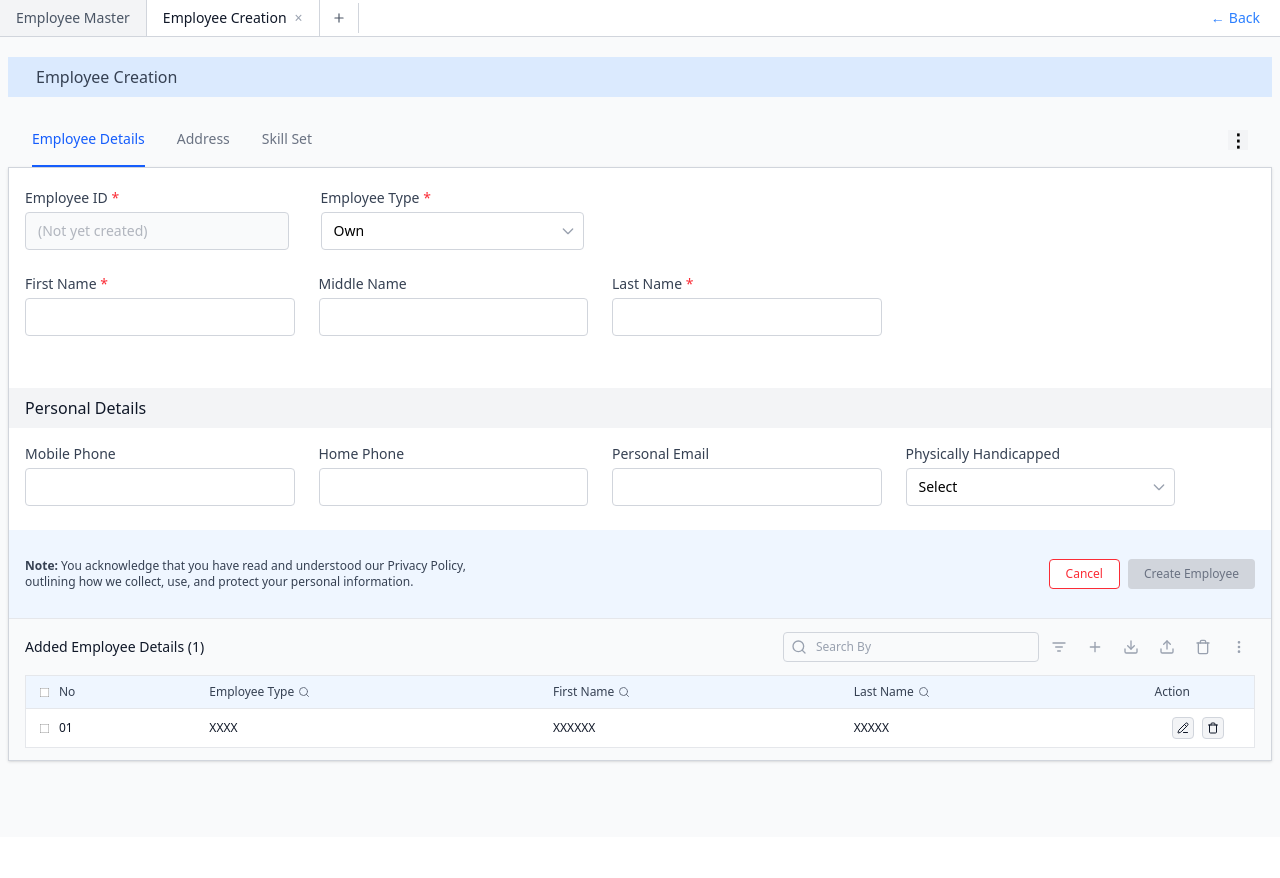
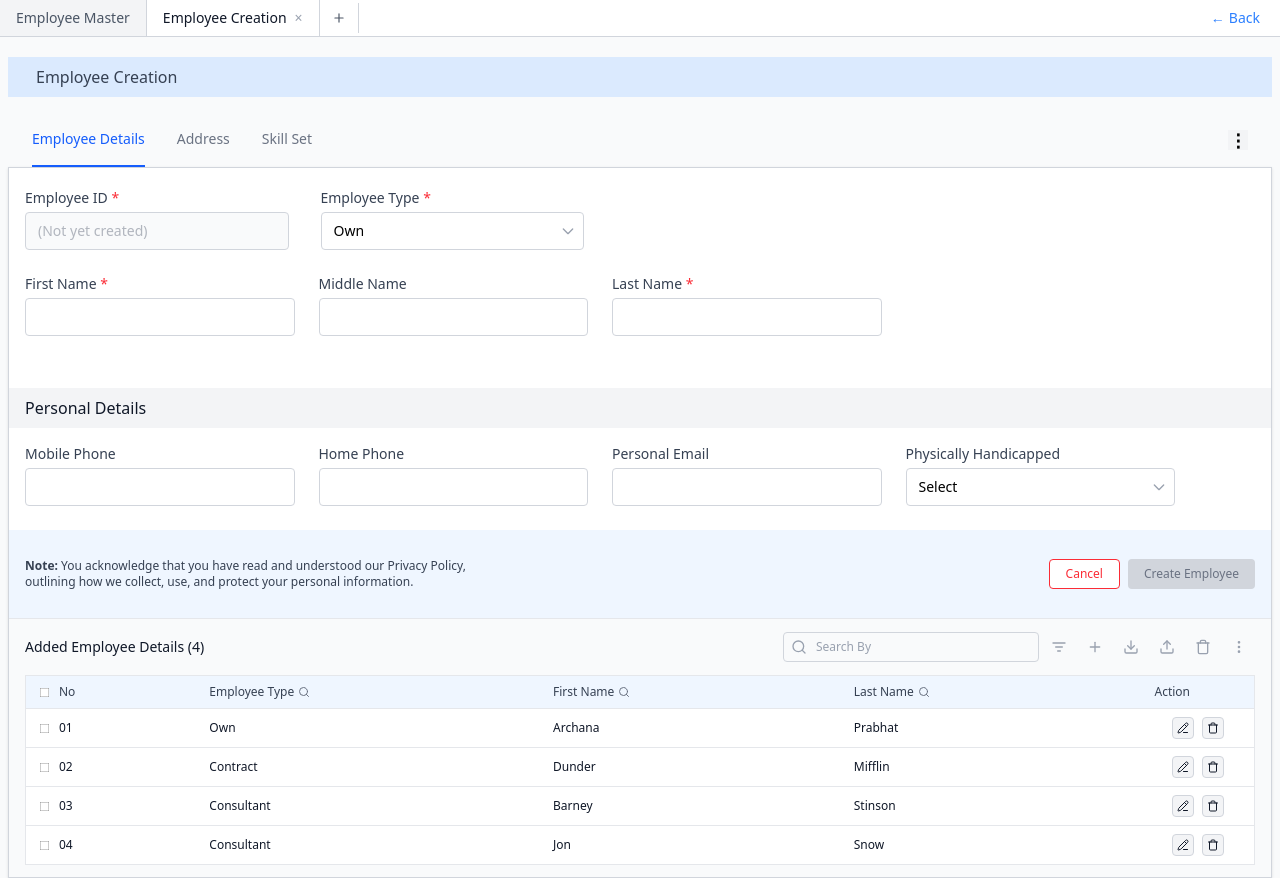
Before and after one commit to archanaprabhat/employee-form, a React (Vite) app in the folder employee-ui/: page / in a window 1280 px wide. Before the commit the page ends 837 px from the top, so only its background shows below. Built offline with nearby package versions, Linux system fonts and the light colour scheme; data requests are answered from the project's data file.

Commit message:
Add employee data fetching in EmployeeCreationForm and initialize employees state

```diff
--- /dev/null
+++ b/employee-ui/mock-api/db.json
@@ -0,0 +1,56 @@
+{
+    "employees" : [
+        {
+            "id": 1,
+            "employeeType": "Own",
+            "firstName": "Archana",
+            "middleName": "T K",
+            "lastName": "Prabhat",
+            "mobile": "9945441400",
+            "homeMobile": "4808194090",
+            "email": "dibin@example.com",
+            "isPhysicallyHandicapped": false,
+            "createdOn": "2025-08-07T08:15:14.764777Z",
+            "updatedOn": "2025-08-07T08:15:14.771095Z"
+          },
+          {
+            "id": 2,
+            "employeeType": "Contract",
+            "firstName": "Dunder",
+            "middleName": "Michael",
+            "lastName": "Mifflin",
+            "mobile": "9876543210",
+            "homeMobile": "1234567890",
+            "email": "john.doe@example.com",
+            "isPhysicallyHandicapped": false,
+            "createdOn": "2025-08-06T10:30:00.000000Z",
+            "updatedOn": "2025-08-06T10:30:00.000000Z"
+          },
+          {
+            "id": 3,
+            "employeeType": "Consultant",
+            "firstName": "Barney",
+            "middleName": "",
+            "lastName": "Stinson",
+            "mobile": "8765432109",
+            "homeMobile": "9876543210",
+            "email": "sarah.wilson@example.com",
+            "isPhysicallyHandicapped": true,
+            "createdOn": "2025-08-05T14:45:30.000000Z",
+            "updatedOn": "2025-08-05T14:45:30.000000Z"
+          },
+          {
+            "id": 4,
+            "employeeType": "Consultant",
+            "firstName": "Jon",
+            "middleName": "",
+            "lastName": "Snow",
+            "mobile": "8765432109",
+            "homeMobile": "9876543210",
+            "email": "sarah.wilson@example.com",
+            "isPhysicallyHandicapped": true,
+            "createdOn": "2025-08-05T14:45:30.000000Z",
+            "updatedOn": "2025-08-05T14:45:30.000000Z"
+          }
+    ]
+}
--- a/employee-ui/package.json
+++ b/employee-ui/package.json
@@ -7,7 +7,8 @@
     "dev": "vite",
     "build": "vite build",
     "lint": "eslint .",
-    "preview": "vite preview"
+    "preview": "vite preview",
+    "server": "json-server --watch mock-api/db.json"
   },
   "dependencies": {
     "@tailwindcss/postcss": "^4.1.11",
--- a/employee-ui/src/App.jsx
+++ b/employee-ui/src/App.jsx
@@ -1,4 +1,4 @@
-import React, { useState } from 'react';
+import React, { useEffect, useState } from 'react';
 import { Plus, ChevronDown, ListFilter, Download, Upload, Trash, EllipsisVertical, Search, PencilLine } from 'lucide-react';
 import InputField from './components/InputField';
 import SelectField from './components/SelectField';
@@ -32,9 +32,7 @@ const EmployeeCreationForm = () => {
 
   // Sub-tab state (for form tabs within employee creation)
   const [activeTab, setActiveTab] = useState('employee-details');
-  const [employees, setEmployees] = useState([
-    { id: 1, employeeType: 'XXXX', firstName: 'XXXXXX', lastName: 'XXXXX' }
-  ]);
+  const [employees, setEmployees] = useState([]);
   const [searchTerm, setSearchTerm] = useState('');
   const [selectedRows, setSelectedRows] = useState([]);
   const [editingEmployee, setEditingEmployee] = useState(null);
@@ -53,6 +51,15 @@ const EmployeeCreationForm = () => {
     physicallyHandicapped: ''
   });
 
+  useEffect(() => {
+    const fetchEmployees = async() =>  {
+      const res = await fetch('http://localhost:3000/employees')
+      const data = await res.json();
+      setEmployees(data)
+
+    }
+    fetchEmployees()
+  }, [])
 
 
   const validateEmail = (email) => {
```
